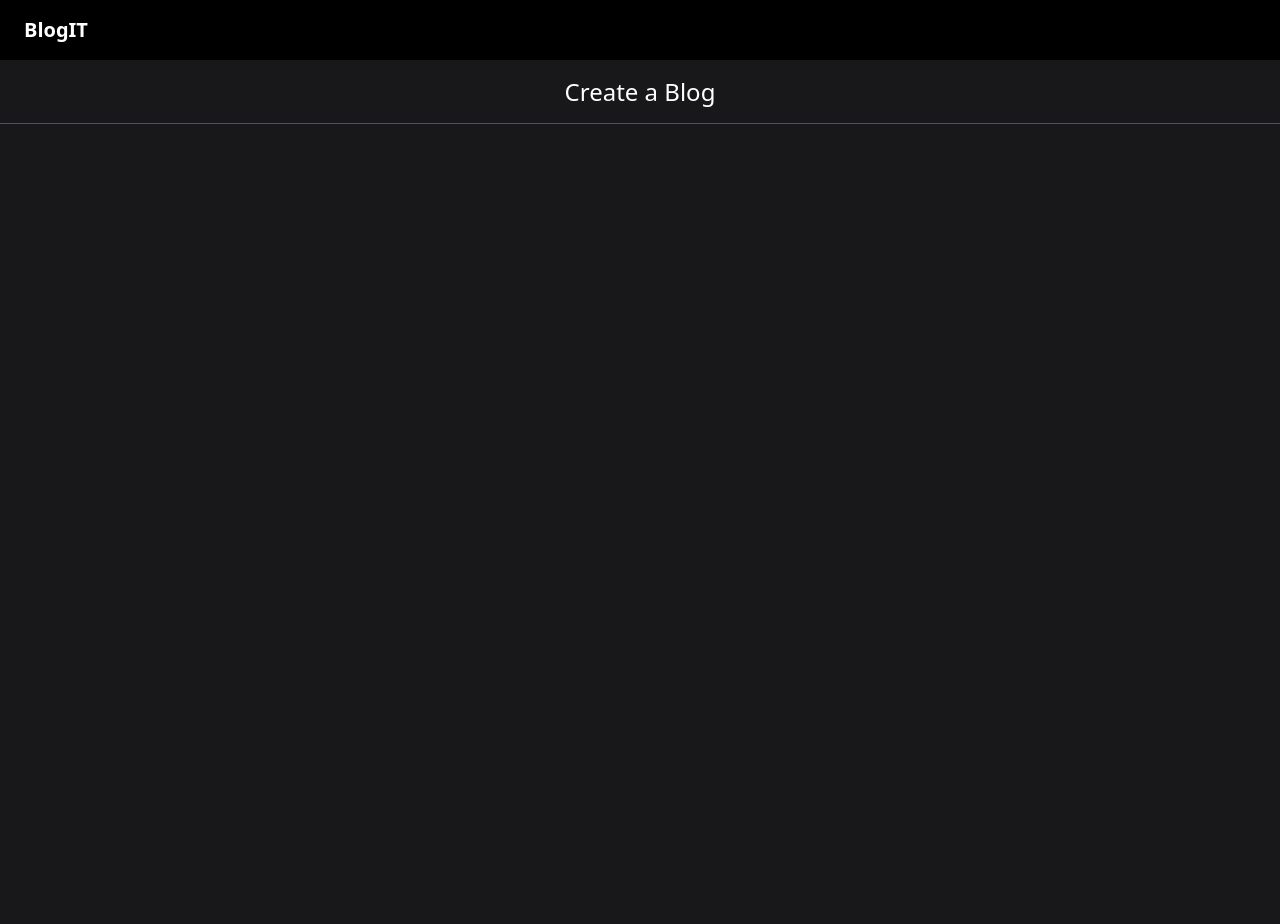
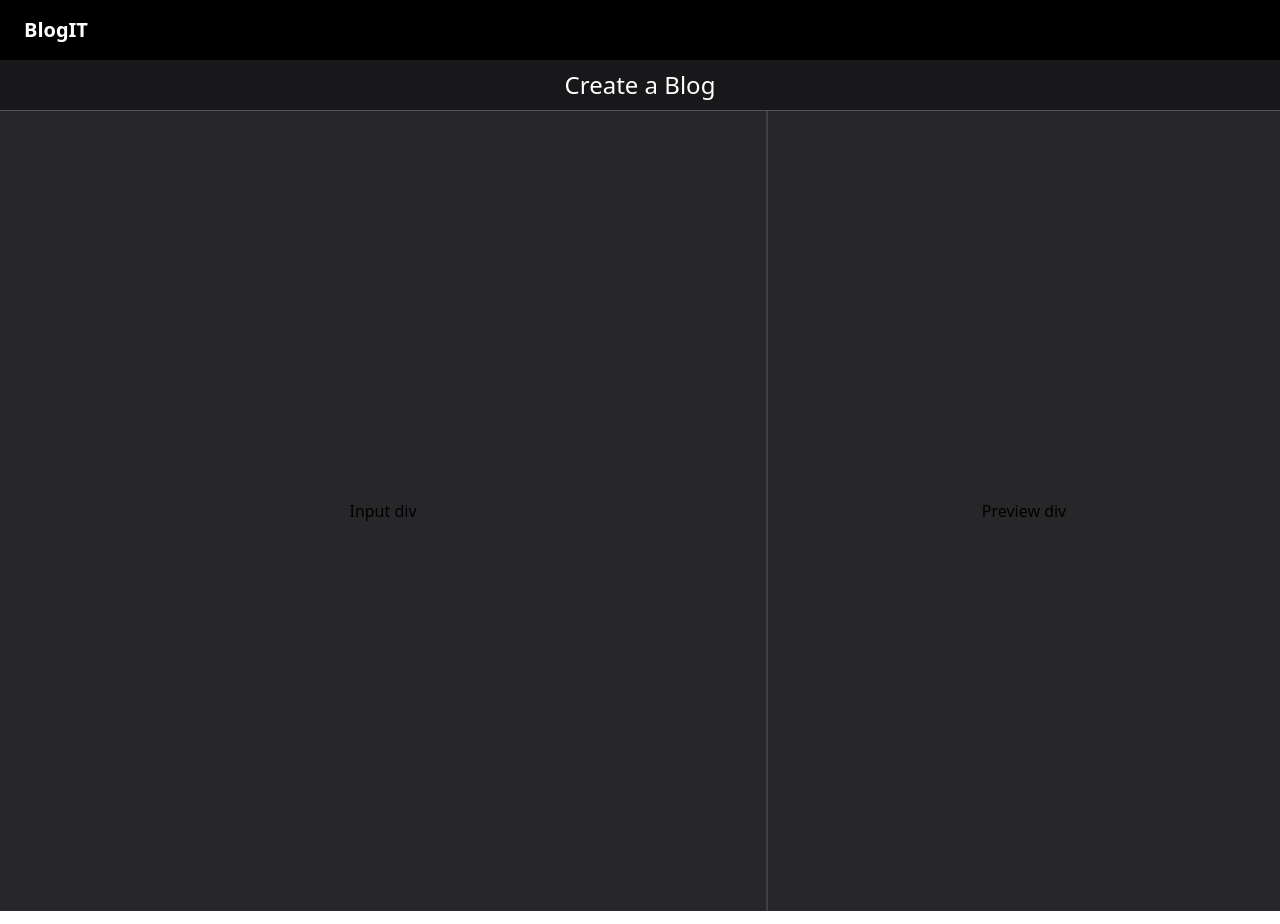
Before and after one commit to anshul-303/Blog_App-, a React (Vite) app in the folder frontend/react-app/: page /create-blog in a window 1280 px wide. Built offline with nearby package versions, Linux system fonts and the light colour scheme; no server answers.

Commit message:
preview and input outline planned

```diff
--- a/frontend/react-app/src/components/Navbar.jsx
+++ b/frontend/react-app/src/components/Navbar.jsx
@@ -16,19 +16,19 @@ export default function Navbar() {
       <ul className="hidden md:flex gap-8 font-medium">
         {role === "author" && (
           <>
-            <li className="underline">
+            <li>
               <Link to="/home">Home</Link>
             </li>
-            <li className="underline">
+            <li>
               <Link to="/my-blogs">My Blogs</Link>
             </li>
-            <li className="underline">
+            <li className="">
               <Link to="/create-blog">Create</Link>
             </li>
-            <li className="underline">
+            <li className="">
               <Link to="/blogs/liked">Liked Blogs</Link>
             </li>
-            <li className="underline">
+            <li className="">
               <Link to="/menu">Menu</Link>
             </li>
           </>
--- a/frontend/react-app/src/pages/author/CreateBlog.jsx
+++ b/frontend/react-app/src/pages/author/CreateBlog.jsx
@@ -53,15 +53,18 @@ export default function CreateBlog() {
     <>
       <div className="overflow-hidden">
         <Navbar />
-        <div className="max-w-screen h-[5vw] flex justify-center items-center text-white text-[1.5em] bg-zinc-900 border-b-[1px] border-zinc-600">
-          <p className=" w-[97.5%] flex justify-center items-center">Create a Blog </p>
+        <div className="max-w-screen md:h-[4vw] h-[4vh] flex justify-center items-center text-white text-[1.5em] bg-zinc-900 border-b-[1px] border-zinc-600">
+          <p className=" w-[97.5%] flex justify-center items-center">
+            Create a Blog{" "}
+          </p>
         </div>
-        <div className="h-screen max-w-screen flex flex-col justify-top p-3 items-center text-white bg-zinc-900  ">
-          {/* <input
-            type="text"
-            className="bg-zinc-800  text-center text-[1em] w-[95%] h-[2em] border border-[2px] border-white rounded-sm"
-            placeholder="Enter the title of the blog"
-          /> */}
+        <div className="w-full flex flex-col md:flex-row   ">
+          <div className="w-full min-h-[50vh] md:w-[60vw] md:min-h-[100vh] bg-zinc-800 flex justify-center items-center border-r-[2px] border-zinc-700">
+            Input div
+          </div>
+          <div className="w-full min-h-[50vh] md:w-[40vw] md:min-h-[100vh]  bg-zinc-800 flex justify-center items-center">
+            Preview div
+          </div>
         </div>
       </div>
     </>
```
